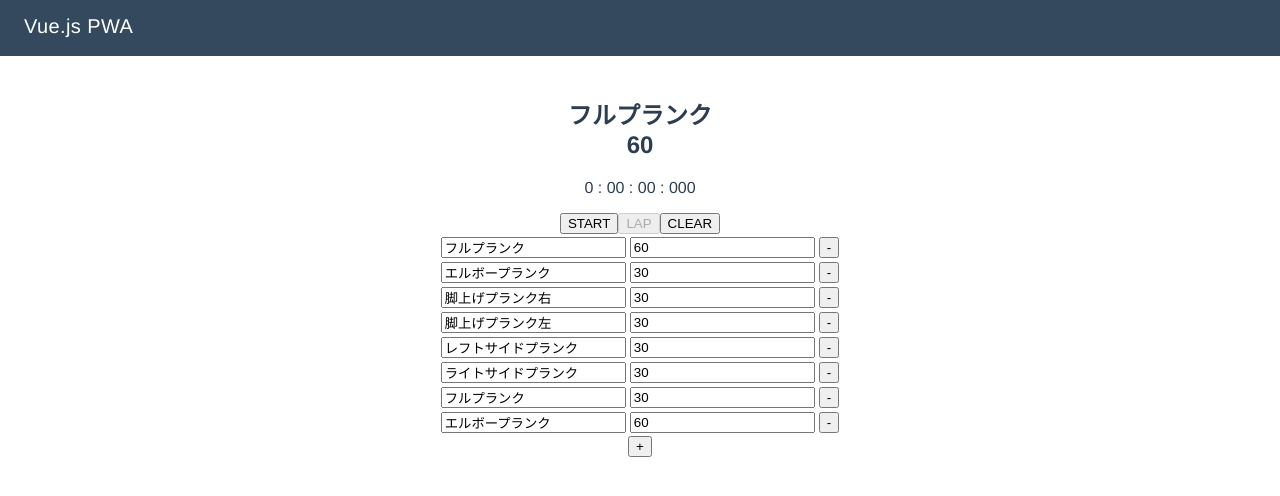
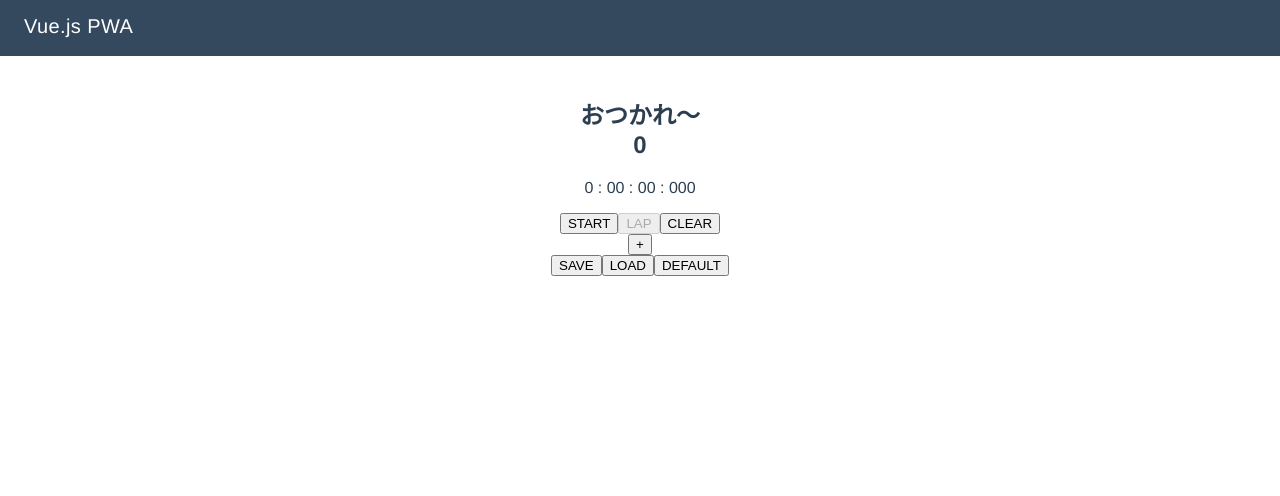
Before and after one commit to z589app/pwa-plank-watch, a Vue app: page / in a window 1280 px wide. Shown: the top 496 px of the page. Built offline with nearby package versions, Linux system fonts and the light colour scheme.

Commit message:
Add save/load

```diff
--- a/src/components/StopWatch.vue
+++ b/src/components/StopWatch.vue
@@ -24,6 +24,10 @@
         </tr>
       </table>
       <button class="ui basic button" @click="addItem">+</button>
+      <br>
+      <button class="ui basic button" @click="saveMenu">SAVE</button>
+      <button class="ui basic button" @click="loadMenu">LOAD</button>
+      <button class="ui basic button" @click="loadDefaultMenu">DEFAULT</button>
       <ul class="ui bulleted list" v-if="times.length">
         <li class="item" v-for="itm in times" v-bind:key="itm">
           {{ itm.hours  }} :
@@ -43,6 +47,8 @@
 </css>
 
 <script>
+import * as localforage from 'localforage'
+
 export default {
   name: 'StopWatch',
   data () {
@@ -54,17 +60,11 @@ export default {
       startTime: 0,
       isRunning: false,
       durationTime: 0,
-      menu: [
-        {name: 'フルプランク', sec: 60},
-        {name: 'エルボープランク', sec: 30},
-        {name: '脚上げプランク右', sec: 30},
-        {name: '脚上げプランク左', sec: 30},
-        {name: 'レフトサイドプランク', sec: 30},
-        {name: 'ライトサイドプランク', sec: 30},
-        {name: 'フルプランク', sec: 30},
-        {name: 'エルボープランク', sec: 60}
-      ]
+      menu: []
     }
+  },
+  created: function () {
+    this.loadMenu()
   },
   methods: {
     // 現在時刻から引数に渡した数値を startTime に代入
@@ -114,8 +114,52 @@ export default {
       this.menu.push({name: itemName, sec: 10})
     },
     removeItem: function (idx) {
-      console.log(idx)
       this.menu.splice(idx, 1)
+    },
+    loadDefaultMenu: function () {
+      this.menu = [
+        {name: 'フルプランク', sec: 60},
+        {name: 'エルボープランク', sec: 30},
+        {name: '脚上げプランク右', sec: 30},
+        {name: '脚上げプランク左', sec: 30},
+        {name: 'レフトサイドプランク', sec: 30},
+        {name: 'ライトサイドプランク', sec: 30},
+        {name: 'フルプランク', sec: 30},
+        {name: 'エルボープランク', sec: 60}
+      ]
+    },
+    saveMenu: function () {
+      const myLF = localforage.createInstance({
+        drive: localforage.LOCALSTORAGE,
+        name: 'MyLocal',
+        storeName: 'pwa-plank-watch',
+        version: 1
+      })
+      myLF.setItem('item', this.menu)
+        .then(() => {
+          // pass
+        })
+        .catch((error) => {
+          console.log(error) // pass
+        })
+    },
+    loadMenu: function () {
+      const myLF = localforage.createInstance({
+        drive: localforage.LOCALSTORAGE,
+        name: 'MyLocal',
+        storeName: 'pwa-plank-watch',
+        version: 1
+      })
+      myLF.getItem('item')
+        .then((value) => {
+          if (value) {
+            this.menu = value
+          }
+        })
+        .catch((error) => {
+          this.loadDefaultMenu()
+          console.log(error)
+        })
     }
   },
   computed: {
```
Also changed, not shown: package.json (+16 -15 lines), 13 other files (tests, documents, lock files or other folders).
